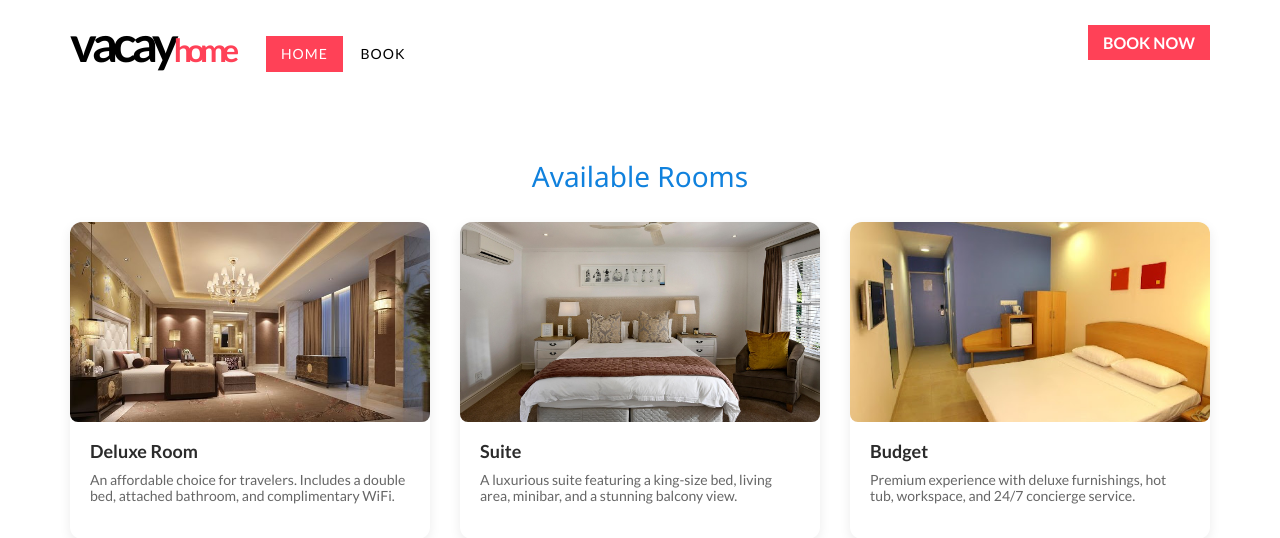
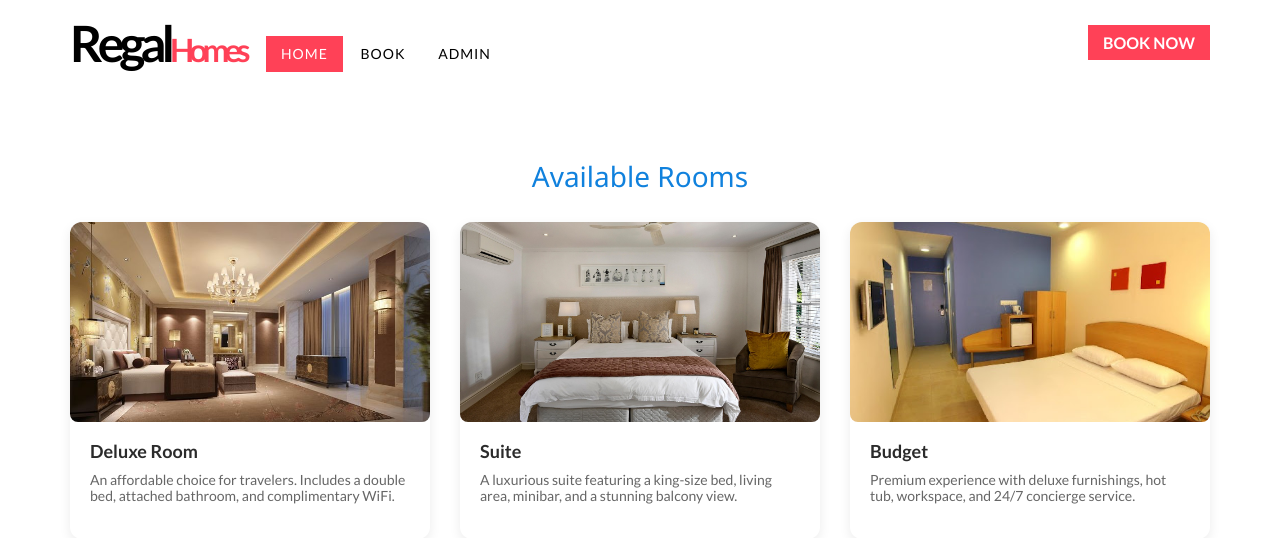
Before and after one commit to Robin-P2/hotel-reservation-system, a Flask app: page / in a window 1280 px wide. Shown: the top 538 px of the page. Run offline with Flask 3, Linux system fonts and the light colour scheme; some libraries are stand-ins or nearby versions.

Commit message:
Updated project files and added screenshots/images

```diff
--- a/templates/admin_dashboard.html
+++ b/templates/admin_dashboard.html
@@ -4,6 +4,7 @@
     <meta charset="UTF-8">
     <meta name="viewport" content="width=device-width, initial-scale=1.0">
     <title>Admin Dashboard</title>
+    <link rel="icon" type="image/png" href="{{ url_for('static', filename='icon/logo.png') }}">
     <link rel="stylesheet" href="https://cdn.jsdelivr.net/npm/bootstrap@5.3.2/dist/css/bootstrap.min.css">
     <link rel="stylesheet" href="https://cdn.jsdelivr.net/npm/bootstrap@3.4.1/dist/css/bootstrap.min.css">
     <link href="{{ url_for('static', filename='css/style.css') }}" rel="stylesheet">
--- a/templates/admin_login.html
+++ b/templates/admin_login.html
@@ -3,6 +3,7 @@
 <head>
     <meta charset="UTF-8">
     <title>Admin Login</title>
+    <link rel="icon" type="image/png" href="{{ url_for('static', filename='icon/logo.png') }}">
     <link rel="stylesheet" href="{{ url_for('static', filename='css/styles.css') }}">
     <style>
         body {
--- a/templates/book.html
+++ b/templates/book.html
@@ -3,6 +3,8 @@
 <head>
   <meta charset="UTF-8">
   <title>Book a Room</title>
+  <link rel="icon" type="image/png" href="{{ url_for('static', filename='icon/logo.png') }}">
+
 
   <!-- Core CSS -->
   <link rel="stylesheet" href="https://cdn.jsdelivr.net/npm/bootstrap@3.4.1/dist/css/bootstrap.min.css">
--- a/templates/index.html
+++ b/templates/index.html
@@ -6,6 +6,7 @@
   <meta name="viewport" content="width=device-width, initial-scale=1.0">
   <link rel="icon" href="{{ url_for('static', filename='images/icons/favicon.png') }}" />
   <title>Regal Homes</title>
+  <link rel="icon" type="image/png" href="{{ url_for('static', filename='icon/logo.png') }}">
   <link href="{{ url_for('static', filename='css/bootstrap.min.css') }}" rel="stylesheet">
   <link href="{{ url_for('static', filename='font-awesome/css/font-awesome.min.css') }}" rel="stylesheet">
   <link href="{{ url_for('static', filename='css/style.css') }}" rel="stylesheet">
@@ -124,7 +125,7 @@
           <div class="row">
             <div class="col-md-2 col-sm-6 col-xs-6">
               <div id="logo">
-                <a href="{{ url_for('index') }}"><span>vacay</span>home</a>
+                <a href="{{ url_for('index') }}"><span>Regal</span>Homes</a>
               </div>
             </div>
             <div class="col-sm-6 visible-sm">
@@ -146,7 +147,7 @@
                   <ul class="list-unstyled nav1 cl-effect-10">
                     <li><a data-hover="Home" href="{{ url_for('index') }}" class="active"><span>Home</span></a></li>
                     <li><a data-hover="Book" href="{{ url_for('book') }}"><span>Book</span></a></li>
-                    <li><a data-hover="Admin" href="{{url_for('admin_login') }}"><span></span></a></li>
+                    <li><a data-hover="Admin" href="{{url_for('admin_login') }}"><span>Admin</span></a></li>
                   </ul>
                 </div>
               </nav>
--- a/templates/success.html
+++ b/templates/success.html
@@ -3,6 +3,7 @@
 <head>
     <meta charset="UTF-8">
     <title>Booking Confirmed</title>
+    <link rel="icon" type="image/png" href="{{ url_for('static', filename='icon/logo.png') }}">
     <link rel="stylesheet" href="{{ url_for('static', filename='css/styles.css') }}">
     <link href="https://cdn.jsdelivr.net/npm/bootstrap@3.4.1/dist/css/bootstrap.min.css" rel="stylesheet">
     <style>
```
Also changed, not shown: static/images/icons/logo.png (added), 3 other files.
